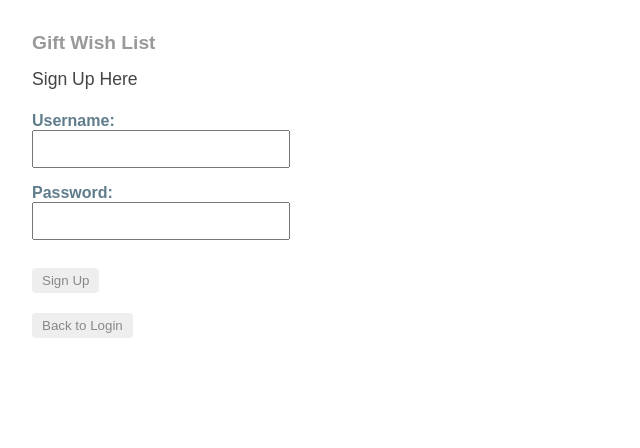
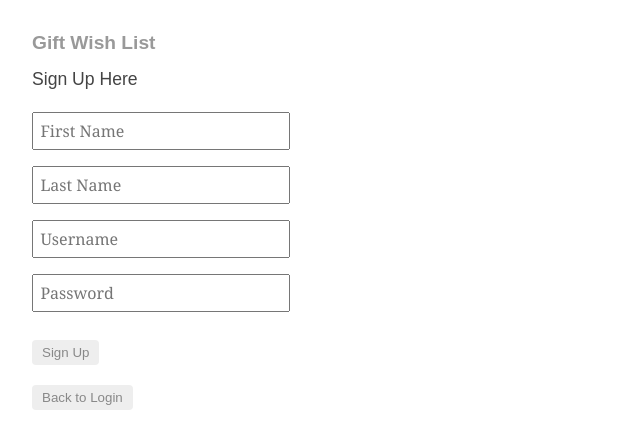
Before and after one commit to Woz-U-Group-Projects/team-the-grinchs-posse, an Angular app in the folder client/: page /register in a window 1280 px wide. Shown: the top 448 px of the page, without its empty margins (0-640 px from the left). Built offline with nearby package versions, Linux system fonts and the light colour scheme; what angular-in-memory-web-api would draw is missing.

Commit message:
add more HTML fields to login/singup pages

```diff
--- a/client/src/app/login/login.component.html
+++ b/client/src/app/login/login.component.html
@@ -1,11 +1,11 @@
 <h2>Welcome - Login Here</h2>
 <div>
-    <label>Username:
-        <input type="text">
+    <label>
+        <input type="text" name="userName" placeholder="Username">
     </label>
     <br>
-    <label>Password:
-        <input type="text">
+    <label>
+        <input type="text" name="password" placeholder="Password">
     </label>
     <br>
     <button (click)="login()">Login</button>
--- a/client/src/app/register/register.component.html
+++ b/client/src/app/register/register.component.html
@@ -1,12 +1,20 @@
 <h2>Sign Up Here</h2>
 
 <div>
-  <label>Username:
-    <input type="text">
+  <label>
+    <input type="text" name="firstName" placeholder="First Name">
   </label>
   <br>
-  <label>Password:
-    <input type="text">
+  <label>
+    <input type="text" name="lastName" placeholder="Last Name">
+  </label>
+  <br>
+  <label>
+    <input type="text" name="userName" placeholder="Username">
+  </label>
+  <br>
+  <label>
+    <input type="text" name="password" placeholder="Password">
   </label>
   <br>
   <button (click)="register()">Sign Up</button>
```
